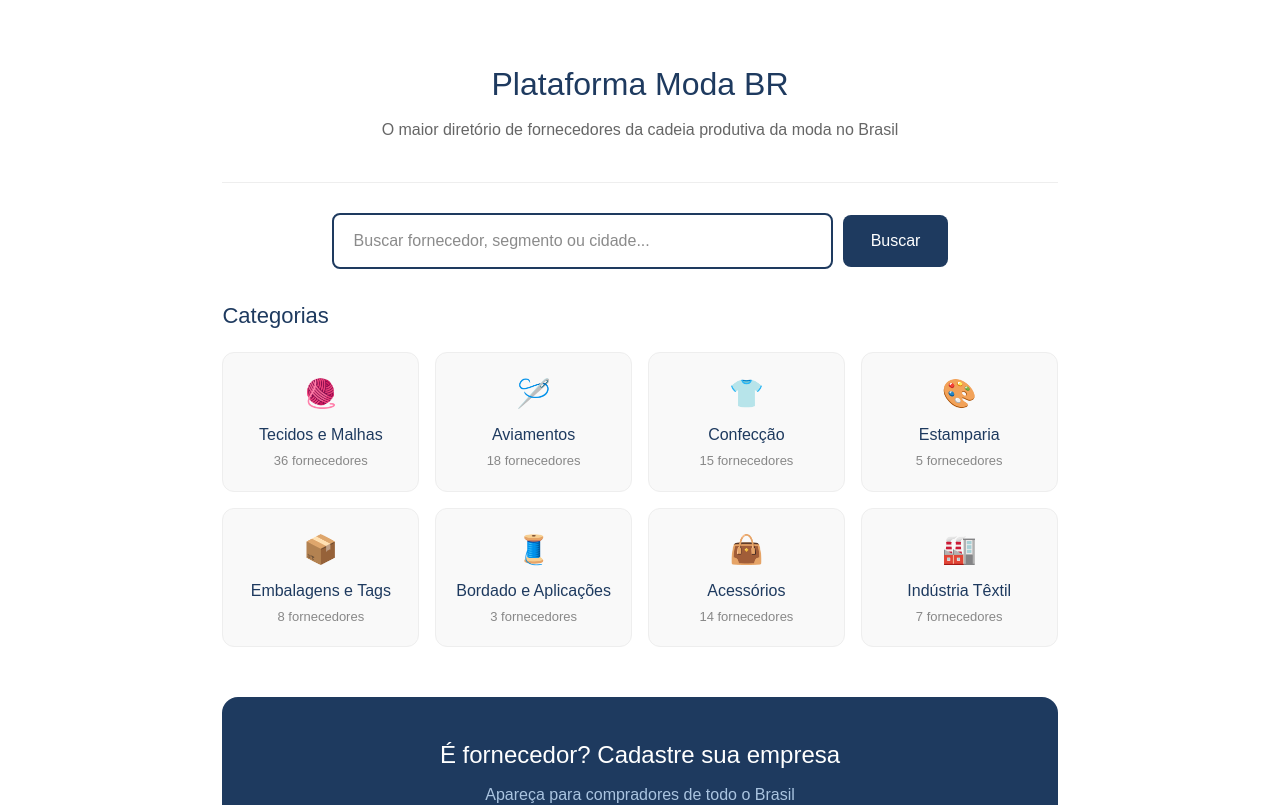
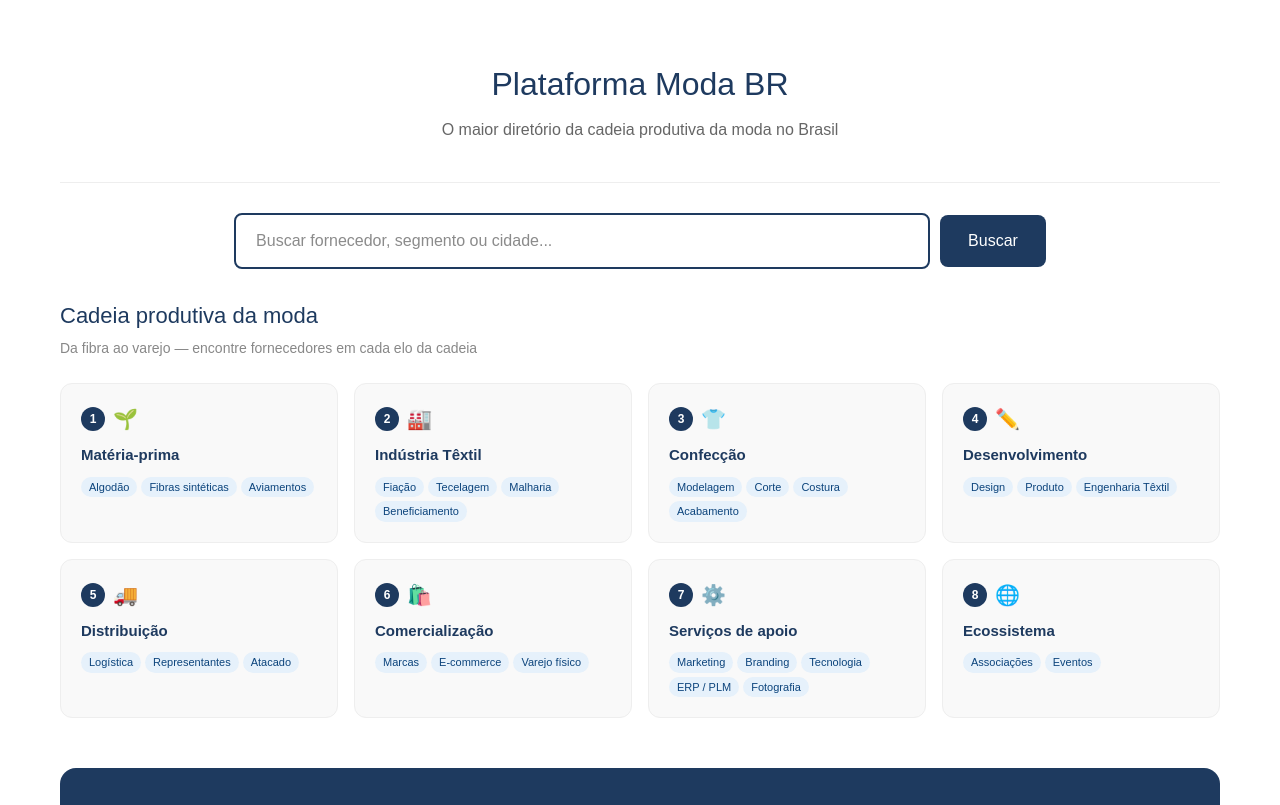
Before and after one commit to plataforma-moda/plataforma-moda, a Next.js app: page / in a window 1280 px wide. Shown: the top 805 px of the page. Built offline with nearby package versions, Linux system fonts and the light colour scheme.

Commit message:
categorias da cadeia produtiva atualizadas

```diff
--- a/app/page.tsx
+++ b/app/page.tsx
@@ -1,16 +1,69 @@
 export default function Home() {
+  const categorias = [
+    {
+      id: 1,
+      nome: 'Matéria-prima',
+      icone: '🌱',
+      subcategorias: ['Algodão', 'Fibras sintéticas', 'Aviamentos'],
+    },
+    {
+      id: 2,
+      nome: 'Indústria Têxtil',
+      icone: '🏭',
+      subcategorias: ['Fiação', 'Tecelagem', 'Malharia', 'Beneficiamento'],
+    },
+    {
+      id: 3,
+      nome: 'Confecção',
+      icone: '👕',
+      subcategorias: ['Modelagem', 'Corte', 'Costura', 'Acabamento'],
+    },
+    {
+      id: 4,
+      nome: 'Desenvolvimento',
+      icone: '✏️',
+      subcategorias: ['Design', 'Produto', 'Engenharia Têxtil'],
+    },
+    {
+      id: 5,
+      nome: 'Distribuição',
+      icone: '🚚',
+      subcategorias: ['Logística', 'Representantes', 'Atacado'],
+    },
+    {
+      id: 6,
+      nome: 'Comercialização',
+      icone: '🛍️',
+      subcategorias: ['Marcas', 'E-commerce', 'Varejo físico'],
+    },
+    {
+      id: 7,
+      nome: 'Serviços de apoio',
+      icone: '⚙️',
+      subcategorias: ['Marketing', 'Branding', 'Tecnologia', 'ERP / PLM', 'Fotografia'],
+    },
+    {
+      id: 8,
+      nome: 'Ecossistema',
+      icone: '🌐',
+      subcategorias: ['Associações', 'Eventos'],
+    },
+  ]
+
   return (
     <main style={{ fontFamily: 'Arial, sans-serif', maxWidth: '1200px', margin: '0 auto', padding: '20px' }}>
 
+      {/* Cabeçalho */}
       <header style={{ textAlign: 'center', padding: '40px 0', borderBottom: '1px solid #eee' }}>
         <h1 style={{ fontSize: '32px', color: '#1E3A5F', marginBottom: '10px' }}>
           Plataforma Moda BR
         </h1>
         <p style={{ fontSize: '16px', color: '#666' }}>
-          O maior diretório de fornecedores da cadeia produtiva da moda no Brasil
+          O maior diretório da cadeia produtiva da moda no Brasil
         </p>
       </header>
 
+      {/* Busca */}
       <section style={{ padding: '30px 0', textAlign: 'center' }}>
         <input
           type="text"
@@ -38,40 +91,80 @@ export default function Home() {
         </button>
       </section>
 
-      <section>
-        <h2 style={{ fontSize: '22px', color: '#1E3A5F', marginBottom: '20px' }}>
-          Categorias
+      {/* Cadeia produtiva */}
+      <section style={{ marginBottom: '50px' }}>
+        <h2 style={{ fontSize: '22px', color: '#1E3A5F', marginBottom: '6px' }}>
+          Cadeia produtiva da moda
         </h2>
+        <p style={{ color: '#888', fontSize: '14px', marginBottom: '24px' }}>
+          Da fibra ao varejo — encontre fornecedores em cada elo da cadeia
+        </p>
+
         <div style={{ display: 'grid', gridTemplateColumns: 'repeat(4, 1fr)', gap: '16px' }}>
-          {[
-            { nome: 'Tecidos e Malhas', total: 36, icone: '🧶' },
-            { nome: 'Aviamentos', total: 18, icone: '🪡' },
-            { nome: 'Confecção', total: 15, icone: '👕' },
-            { nome: 'Estamparia', total: 5, icone: '🎨' },
-            { nome: 'Embalagens e Tags', total: 8, icone: '📦' },
-            { nome: 'Bordado e Aplicações', total: 3, icone: '🧵' },
-            { nome: 'Acessórios', total: 14, icone: '👜' },
-            { nome: 'Indústria Têxtil', total: 7, icone: '🏭' },
-          ].map((cat) => (
-            <a key={cat.nome} href="/fornecedores" style={{ textDecoration: 'none' }}>
+          {categorias.map((cat) => (
+            <a key={cat.id} href="/fornecedores" style={{ textDecoration: 'none' }}>
               <div style={{
                 padding: '20px',
                 border: '1px solid #eee',
                 borderRadius: '12px',
-                textAlign: 'center',
+                backgroundColor: '#f9f9f9',
                 cursor: 'pointer',
-                backgroundColor: '#f9f9f9'
+                transition: 'all 0.2s',
+                height: '100%'
               }}>
-                <div style={{ fontSize: '28px', marginBottom: '8px' }}>{cat.icone}</div>
-                <div style={{ fontWeight: '500', color: '#1E3A5F', marginBottom: '4px' }}>{cat.nome}</div>
-                <div style={{ fontSize: '13px', color: '#888' }}>{cat.total} fornecedores</div>
+                {/* Número e ícone */}
+                <div style={{ display: 'flex', alignItems: 'center', gap: '8px', marginBottom: '10px' }}>
+                  <span style={{
+                    width: '24px',
+                    height: '24px',
+                    backgroundColor: '#1E3A5F',
+                    color: 'white',
+                    borderRadius: '50%',
+                    display: 'flex',
+                    alignItems: 'center',
+                    justifyContent: 'center',
+                    fontSize: '12px',
+                    fontWeight: '600',
+                    flexShrink: 0
+                  }}>
+                    {cat.id}
+                  </span>
+                  <span style={{ fontSize: '20px' }}>{cat.icone}</span>
+                </div>
+
+                {/* Nome */}
+                <div style={{ fontWeight: '600', color: '#1E3A5F', fontSize: '15px', marginBottom: '10px' }}>
+                  {cat.nome}
+                </div>
+
+                {/* Subcategorias */}
+                <div style={{ display: 'flex', flexWrap: 'wrap', gap: '4px' }}>
+                  {cat.subcategorias.map((sub) => (
+                    <span key={sub} style={{
+                      fontSize: '11px',
+                      backgroundColor: '#E6F1FB',
+                      color: '#0C447C',
+                      padding: '2px 8px',
+                      borderRadius: '20px'
+                    }}>
+                      {sub}
+                    </span>
+                  ))}
+                </div>
               </div>
             </a>
           ))}
         </div>
       </section>
 
-      <section style={{ textAlign: 'center', marginTop: '50px', padding: '40px', backgroundColor: '#1E3A5F', borderRadius: '16px' }}>
+      {/* CTA fornecedor */}
+      <section style={{
+        textAlign: 'center',
+        padding: '40px',
+        backgroundColor: '#1E3A5F',
+        borderRadius: '16px',
+        marginBottom: '20px'
+      }}>
         <h2 style={{ color: 'white', fontSize: '24px', marginBottom: '10px' }}>
           É fornecedor? Cadastre sua empresa
         </h2>
```
